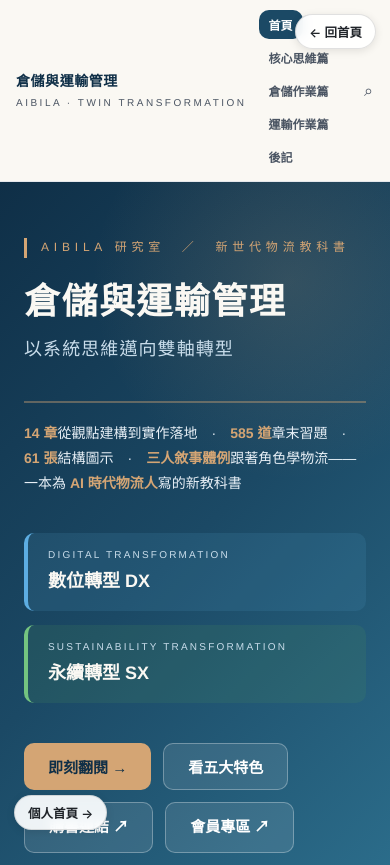
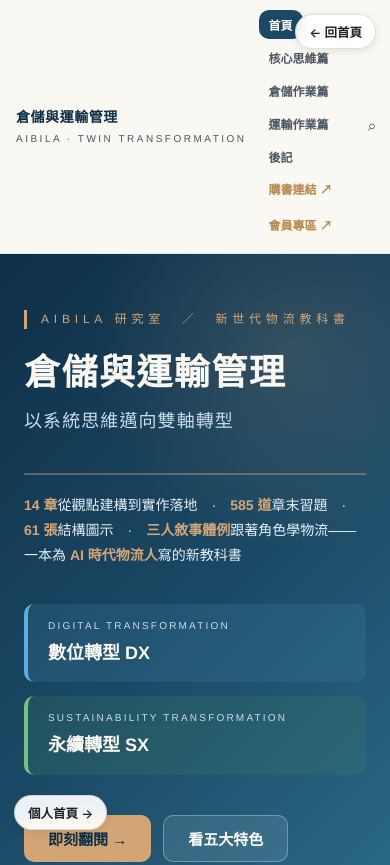
Before and after one commit to ChihtengChen/Public, a plain HTML site: page TwinTransLogi/index.html in a window 390 px wide. Shown: the top 865 px of the page. Drawn offline with Linux system fonts and the light colour scheme.

Commit message:
wip: auto-save 2026-10-07 08:10

```diff
--- a/TwinTransLogi/index.html
+++ b/TwinTransLogi/index.html
@@ -26,6 +26,8 @@
       <button class="nav-tab" data-tab="part2">倉儲作業篇</button>
       <button class="nav-tab" data-tab="part3">運輸作業篇</button>
       <button class="nav-tab" data-tab="epilogue">後記</button>
+      <a class="nav-link" href="https://www.sanmin.com.tw/product/index/015898878" target="_blank" rel="noopener">購書連結 ↗</a>
+      <a class="nav-link" href="https://chihtengchen.github.io/AI_WMS_TMS" target="_blank" rel="noopener">會員專區 ↗</a>
     </nav>
     <div class="header-tools">
       <div class="search-box" id="search-box">
@@ -176,6 +178,10 @@
       <div style="color:var(--amber-500); font-weight:700; margin-bottom:8px;">v3 全書定稿</div>
       2026 ／ AIBILA 研究室<br>
       WAREHOUSE × TRANSPORT
+      <div class="footer-links">
+        <a href="https://www.sanmin.com.tw/product/index/015898878" target="_blank" rel="noopener">購書連結 ↗</a>
+        <a href="https://chihtengchen.github.io/AI_WMS_TMS" target="_blank" rel="noopener">會員專區 ↗</a>
+      </div>
     </div>
   </div>
   <div class="footer-bottom">
--- a/TwinTransLogi/styles/main.css
+++ b/TwinTransLogi/styles/main.css
@@ -118,6 +118,17 @@ body.dark .brand { color: var(--text-900); }
   color: #fff;
 }
 .nav-tab.active:hover { color: #fff; background: var(--navy-900); }
+.nav-link {
+  padding: 8px 14px;
+  border-radius: var(--radius-md);
+  font-size: 14px;
+  font-weight: 600;
+  color: var(--amber-700);
+  white-space: nowrap;
+  transition: all 0.2s;
+}
+.nav-link:hover { background: rgba(212, 165, 116, 0.15); text-decoration: none; }
+body.dark .nav-link { color: var(--amber-500); }
 .header-tools {
   display: flex;
   gap: 8px;
@@ -874,6 +885,9 @@ body.dark .ch-kri-chip { background: rgba(212, 165, 116, 0.15); color: var(--amb
   line-height: 2;
 }
 @media (max-width: 760px) { .footer-meta { text-align: left; } }
+.footer-links { margin-top: 12px; display: flex; gap: 14px; justify-content: flex-end; flex-wrap: wrap; letter-spacing: 0.05em; }
+.footer-links a { color: var(--amber-500); font-size: 13px; font-weight: 700; }
+@media (max-width: 760px) { .footer-links { justify-content: flex-start; } }
 .footer-bottom {
   max-width: 1200px;
   margin: 32px auto 0 auto;
@@ -961,7 +975,7 @@ body.dark .filter-count { background: rgba(212, 165, 116, 0.2); color: var(--amb
 @media (max-width: 600px) {
   .header-inner { gap: 12px; padding: 10px 16px; }
   .brand { font-size: 14px; }
-  .nav-tab { padding: 6px 10px; font-size: 12px; }
+  .nav-tab, .nav-link { padding: 6px 10px; font-size: 12px; }
   .section { padding: 36px 0; }
   .ch-card { padding: 18px; }
   .hero { padding: 56px 0 40px 0; }
```
